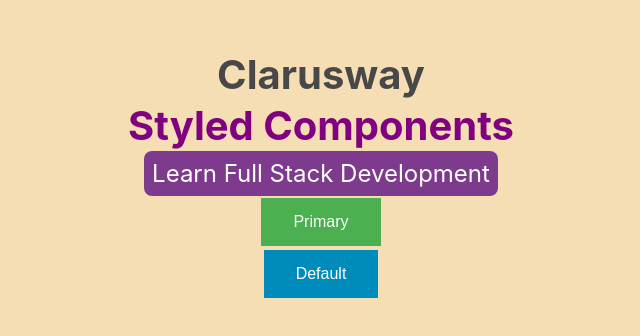
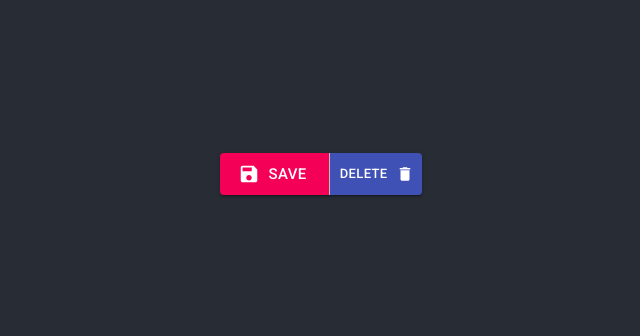
Before and after one commit to businan/reactStyledCompAndMaterialUI, a React (Create React App) app: page / in a window 1280 px wide. Shown: the part 226-562 px from the top of the page, without its empty margins (319-959 px from the left). Built offline with nearby package versions, Linux system fonts and the light colour scheme.

Commit message:
add material-ui buttons

```diff
--- a/public/index.html
+++ b/public/index.html
@@ -24,6 +24,8 @@
       work correctly both with client-side routing and a non-root public URL.
       Learn how to configure a non-root public URL by running `npm run build`.
     -->
+    <link rel="stylesheet" href="https://fonts.googleapis.com/css?family=Roboto:300,400,500,700&display=swap" />
+
     <title>React App</title>
   </head>
   <body>
--- a/src/App.js
+++ b/src/App.js
@@ -1,11 +1,13 @@
-import './App.css';
-import StyledComponents from './components/styled-comp/index';
+import "./App.css";
+import MaterialUIComponents from "./components/material-ui";
+import StyledComponents from "./components/styled-comp/index";
 
 function App() {
     return (
         <div className="App">
             <header className="App-header">
-        <StyledComponents />
+                {/* <StyledComponents /> */}
+                <MaterialUIComponents />
             </header>
         </div>
     );
--- a/src/components/material-ui/buttons/Buttons.js
+++ b/src/components/material-ui/buttons/Buttons.js
@@ -0,0 +1,25 @@
+import Button from "@material-ui/core/Button";
+import ButtonGroup from "@material-ui/core/ButtonGroup";
+
+import SaveIcon from "@material-ui/icons/Save";
+import DeleteIcon from "@material-ui/icons/Delete";
+
+const Buttons = () => {
+    return (
+        <ButtonGroup variant="contained" size="large">
+            <Button color="secondary" startIcon={<SaveIcon />}>
+                Save
+            </Button>
+            <Button
+                // style={{ fontSize: "18px" }}
+                color="primary"
+                size="small"
+                endIcon={<DeleteIcon />}
+            >
+                Delete
+            </Button>
+        </ButtonGroup>
+    );
+};
+
+export default Buttons;
--- a/src/components/material-ui/index.js
+++ b/src/components/material-ui/index.js
@@ -0,0 +1,12 @@
+import React from 'react'
+import Buttons from './buttons/Buttons'
+
+const MaterialUIComponents = () => {
+    return (
+        <>
+            <Buttons />
+        </>
+    )
+}
+
+export default MaterialUIComponents
--- a/src/components/styled-comp/extended-link/ExtendedLearnFSD.js
+++ b/src/components/styled-comp/extended-link/ExtendedLearnFSD.js
@@ -0,0 +1,7 @@
+import styled from "styled-components";
+import LearnFSD from "../link/LearnFSD";
+
+export default styled(LearnFSD)`
+    background-color: green;
+    margin: 1rem 0;
+`;
--- a/src/components/styled-comp/index.js
+++ b/src/components/styled-comp/index.js
@@ -3,18 +3,38 @@
 import Wrapper from "./wrapper/Wrapper";
 import HeaderText from "./header/HeaderText";
 import LearnFSD from "./link/LearnFSD";
+import "./link/linkStyle.css";
+import ExtendedLearnFSD from "./extended-link/ExtendedLearnFSD";
 
 const StyledComponents = () => {
+    const [isPrimary, setIsPrimary] = React.useState(false);
     return (
         <Wrapper bgColor="wheat">
             <HeaderText>Clarusway</HeaderText>
             <HeaderText headerColor="purple">Styled Components</HeaderText>
 
+            <LearnFSD
+                // className="red-bg"
+                href="https://clarusway.com"
+                target="_blank"
+                secondary
+            >
+                Learn Full Stack Development
+            </LearnFSD>
 
-            <LearnFSD href="https://clarusway.com" target="_blank" secondary>Learn Full Stack Development</LearnFSD>
+            <ExtendedLearnFSD secondary>
+                We're Learning Styled Components
+            </ExtendedLearnFSD>
 
-            <Button primary>Primary</Button>
-            <Button>Default</Button>
+            <Button
+                primary={isPrimary}
+                onClick={() => setIsPrimary((prev) => !prev)}
+            >
+                {isPrimary ? "Primary" : "Default"}
+            </Button>
+            <Button primary={!isPrimary}>
+                {!isPrimary ? "Primary" : "Default"}
+            </Button>
         </Wrapper>
     );
 };
--- a/src/components/styled-comp/link/linkStyle.css
+++ b/src/components/styled-comp/link/linkStyle.css
@@ -0,0 +1,3 @@
+.red-bg.red-bg{
+    background-color: red;
+}
```
Lines whose indentation alone changed are shown as unchanged.
